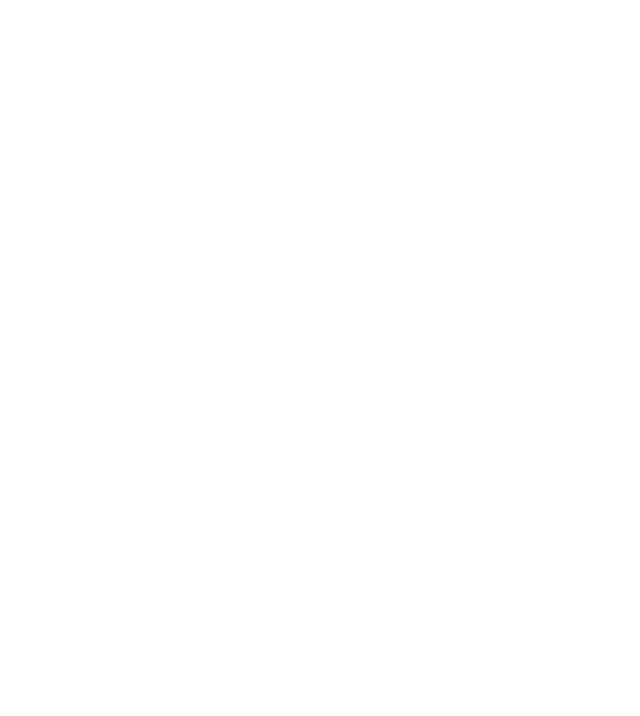
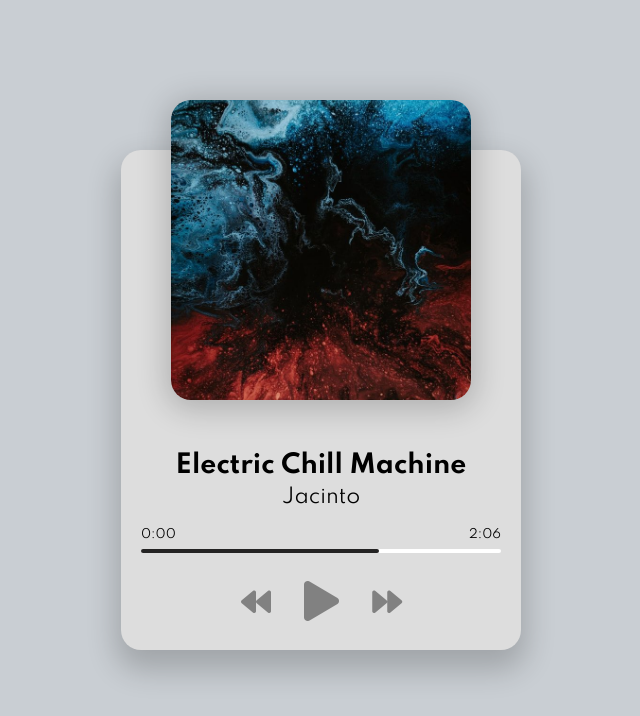
Before and after one commit to Alexey-Kovalevich/music-player, a plain HTML site: page index.html in a window 1280 px wide. Shown: the whole page, without its empty margins (319-959 px from the left). Drawn offline with Linux system fonts and the light colour scheme.

Commit message:
feat: complete html and css part

```diff
--- a/index.html
+++ b/index.html
@@ -1,12 +1,38 @@
 <!DOCTYPE html>
 <html lang="en">
 <head>
-  <meta charset="UTF-8">
-  <meta http-equiv="X-UA-Compatible" content="IE=edge">
-  <meta name="viewport" content="width=device-width, initial-scale=1.0">
-  <title>Document</title>
+    <meta charset="UTF-8">
+    <meta name="viewport" content="width=device-width, initial-scale=1.0">
+    <title>Music Player</title>
+    <link rel="icon" type="image/png" href="favicon.png">
+    <link rel="stylesheet" href="https://cdnjs.cloudflare.com/ajax/libs/font-awesome/5.10.2/css/all.min.css"/>
+    <link rel="stylesheet" href="style.css">
 </head>
 <body>
-
+    <div class="player-container">
+        <!-- Song -->
+        <div class="img-container">
+            <img src="img/img-1.jpg" alt="Album Art">
+        </div>
+        <h2 id="title">Electric Chill Machine</h2>
+        <h3 id="artist">Jacinto</h3>
+        <audio src="music/jacinto-1.mp3"></audio>
+        <!-- Progress -->
+        <div class="progress-container" id="progress-container">
+            <div class="progress" id="progress"></div>
+            <div class="duration-wrapper">
+                <span id="current-time">0:00</span>
+                <span id="duraion">2:06</span>
+            </div>
+        </div>
+        <!-- Controls -->
+        <div class="player-controls">
+            <i class="fas fa-backward" id="prev" title="Previous"></i>
+            <i class="fas fa-play main-button" id="play" title="Play"></i>
+            <i class="fas fa-forward" id="next" title="Next"></i>
+        </div>
+    </div>
+    <!-- Script -->
+    <script src="script.js"></script>
 </body>
 </html>
--- /dev/null
+++ b/style.css
@@ -0,0 +1,133 @@
+/* Images created by: https://unsplash.com/@pawel_czerwinski */
+
+@import url('https://fonts.googleapis.com/css2?family=Spartan:wght@400;700&display=swap');
+
+html {
+  box-sizing: border-box;
+}
+
+body {
+  margin: 0;
+  min-height: 100vh;
+  background: #c9ced3;
+  display: flex;
+  justify-content: center;
+  align-items: center;
+  font-family: Spartan, sans-serif;
+  font-size: 12px;
+}
+
+.player-container {
+  height: 500px;
+  width: 400px;
+  background: #dddddd;
+  border-radius: 20px;
+  box-shadow: 0 15px 30px 5px rgba(0, 0, 0, 0.2);
+}
+
+.img-container {
+  height: 300px;
+  width: 300px;
+  position: relative;
+  top: -50px;
+  left: 50px;
+}
+
+.img-container img {
+  width: 100%;
+  height: 100%;
+  object-fit: cover;
+  border-radius: 20px;
+  box-shadow: 0 5px 30px 5px rgba(0, 0, 0, 0.2);
+}
+
+h2 {
+  font-size: 25px;
+  text-align: center;
+  margin: 0;
+}
+
+h3 {
+  font-size: 20px;
+  text-align: center;
+  font-weight: 400;
+  margin: 5px 0 0;
+}
+
+/* Progress */
+.progress-container {
+  background: #fff;
+  border-radius: 5px;
+  cursor: pointer;
+  margin: 40px 20px;
+  height: 4px;
+  width: 90%;
+}
+
+.progress {
+  background: #242323;
+  border-radius: 5px;
+  height: 100%;
+  /* change this to show progress */
+  width: 66%;
+  transition: width 0.1s linear;
+}
+
+.duration-wrapper {
+  position: relative;
+  top: -25px;
+  display: flex;
+  justify-content: space-between;
+}
+
+/* Controls */
+.player-controls {
+  position: relative;
+  top: -15px;
+  left: 120px;
+  width: 200px;
+}
+
+.fas {
+  font-size: 30px;
+  color: rgb(129, 129, 129);
+  margin-right: 30px;
+  cursor: pointer;
+  user-select: none;
+  transition: all 0.1s linear;
+}
+
+.fas:hover {
+  transition: all 0.1s linear;
+  filter: brightness(80%);
+}
+
+.main-button {
+  font-size: 40px;
+  position: relative;
+  top: 3px;
+}
+
+/* Media Query: iPhone (Vertical) */
+@media screen and (max-width: 376px) {
+  .player-container {
+    width: 95vw;
+  }
+
+  .img-container {
+    left: 29px;
+  }
+
+  h2 {
+    font-size: 20px;
+  }
+
+  h3 {
+    font-size: 15px;
+  }
+
+  .player-controls {
+    top: -10px;
+    left: 100px;
+  }
+}
```
Also changed, not shown: favicon.png (added), img/img-1.jpg (added), img/img-2.jpg (added), img/img-3.jpg (added), img/metric-1.jpg (added), script.js (added), 4 other files.
